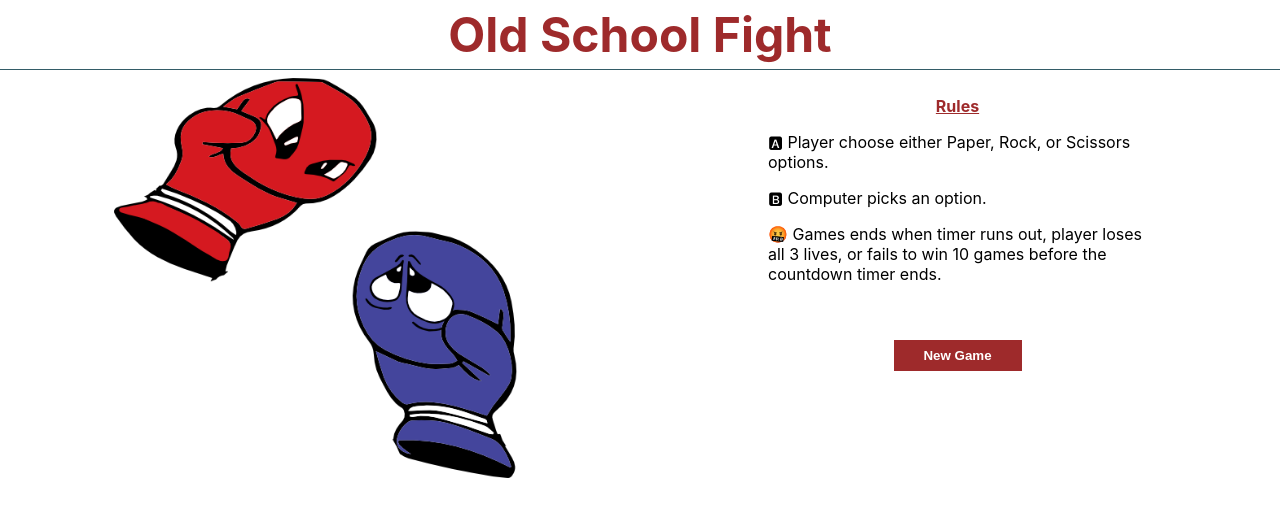
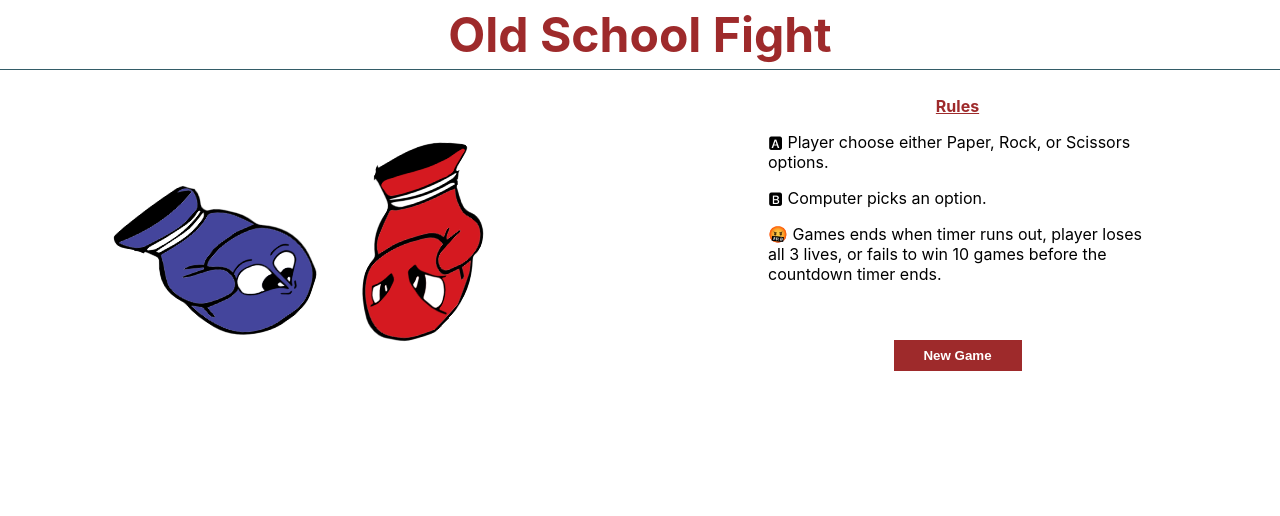
Before and after one commit to jcsmileyjr/rocks-paper-scissors, a React (Create React App) app: page / in a window 1280 px wide. Shown: the top 516 px of the page. Built offline with nearby package versions, Linux system fonts and the light colour scheme.

Commit message:
Feature: Animated boxing gloves

```diff
--- a/src/components/landingPage/LandingPage.js
+++ b/src/components/landingPage/LandingPage.js
@@ -5,7 +5,7 @@ const LandingPage =({newGame}) => {
     return(
         <article className="landingPage__container--layout">
             <section className="landingPage__imageContainer--layout">
-                <img className="landingPage__image--style" src={Gloves} alt="Red and blue boxing gloves with funny faces" />
+                <img className="landingPage__image--style spinning-gloves" src={Gloves} alt="Red and blue boxing gloves with funny faces" />
             </section>
             <section className="landingPage__contentContainer--stye">
                 <div className="landingPage--centering">
--- a/src/components/landingPage/landingPage.css
+++ b/src/components/landingPage/landingPage.css
@@ -11,7 +11,8 @@
 }
 
 .landingPage__image--style {
-    width: 100%;
+    margin: auto;
+    width: 50%;
 }
 
 .landingPage__newGameButton--style {
@@ -92,3 +93,20 @@
         width: 7vw;
     }
 }
+
+.spinning-gloves {
+    animation-name: rotate-image;
+    animation-iteration-count: infinite;
+    animation-duration: 15s;
+    animation-timing-function: linear;
+    position: relative;
+}
+
+@keyframes rotate-image {
+    from {
+      transform: rotate(0);
+    }
+    to {
+      transform: rotate(360deg);
+    }
+  }
```
